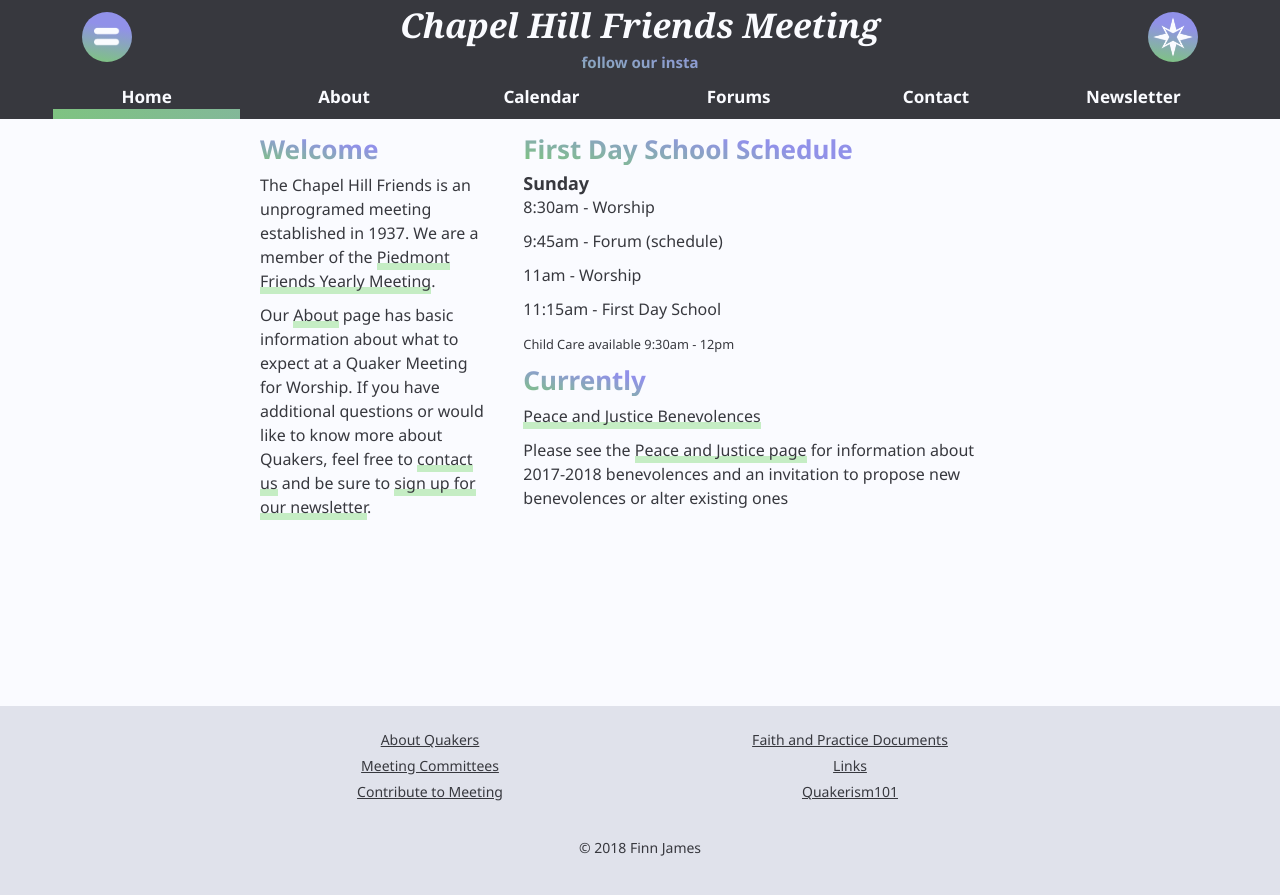
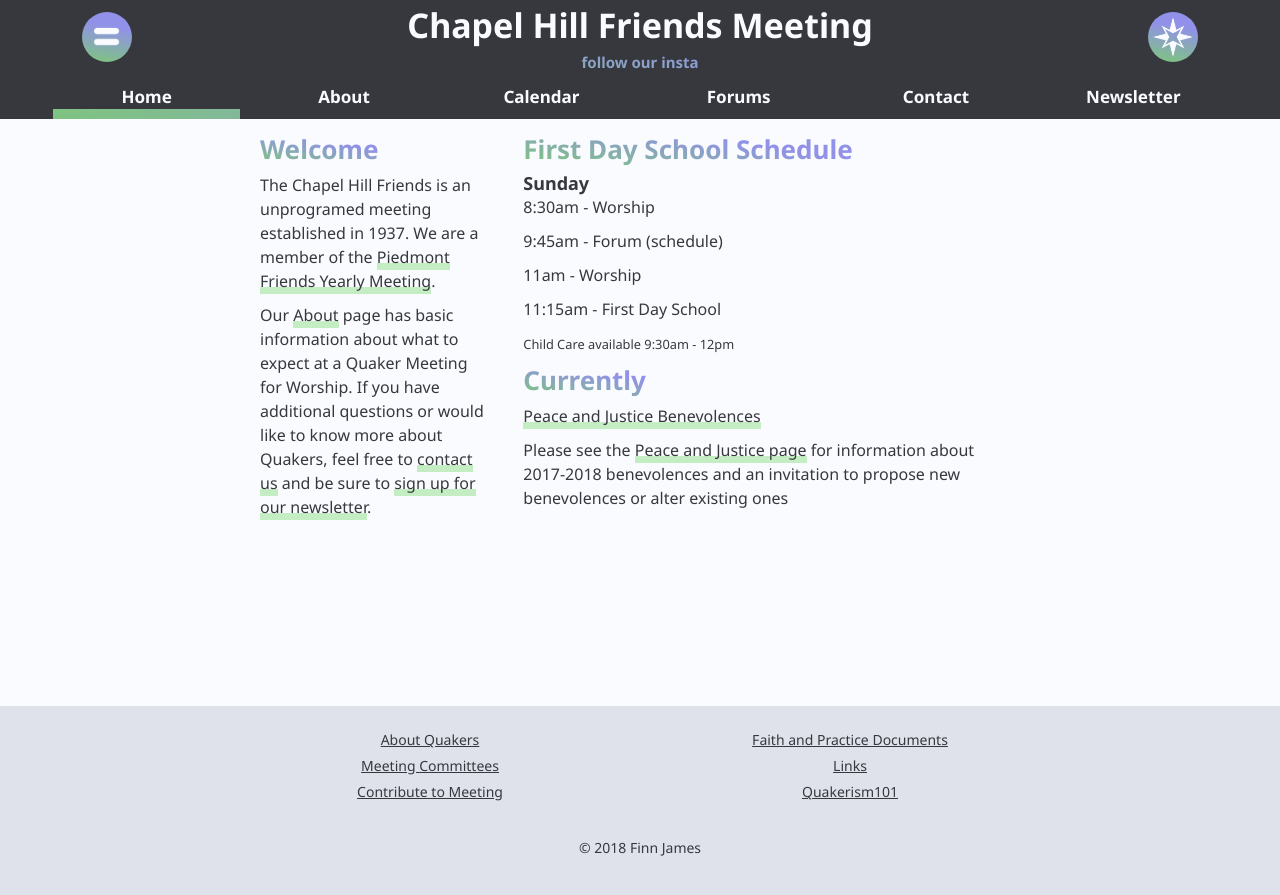
Before and after one commit to finnjames/radiolevity.com, a Jekyll site: the page built from pages/index.md, in a window 1280 px wide. Shown: the top 895 px of the page. Built offline with Jekyll 4.4.1, drawn with Linux system fonts in a browser that asks for light colours; some web fonts are replaced.

Commit message:
font consistency

```diff
--- a/_sass/main.scss
+++ b/_sass/main.scss
@@ -30,7 +30,7 @@
 }
 
 $fontstack: 'Noto Sans', Helvetica, sans-serif;
-$titlestack: 'Noto Serif', $fontstack;
+$titlestack: $fontstack;
 $titlestyle: normal;
 $transition: all 200ms ease-in-out;
 
```
Also changed, not shown: 2 other files.
